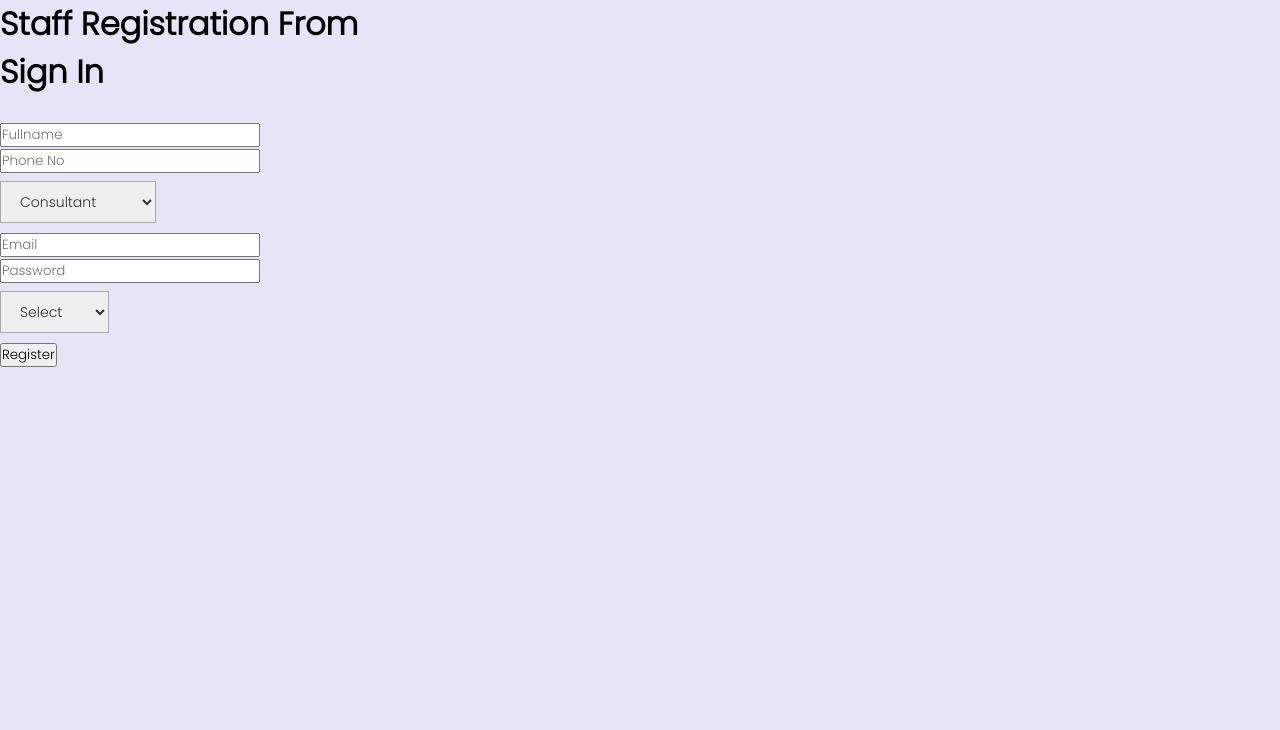
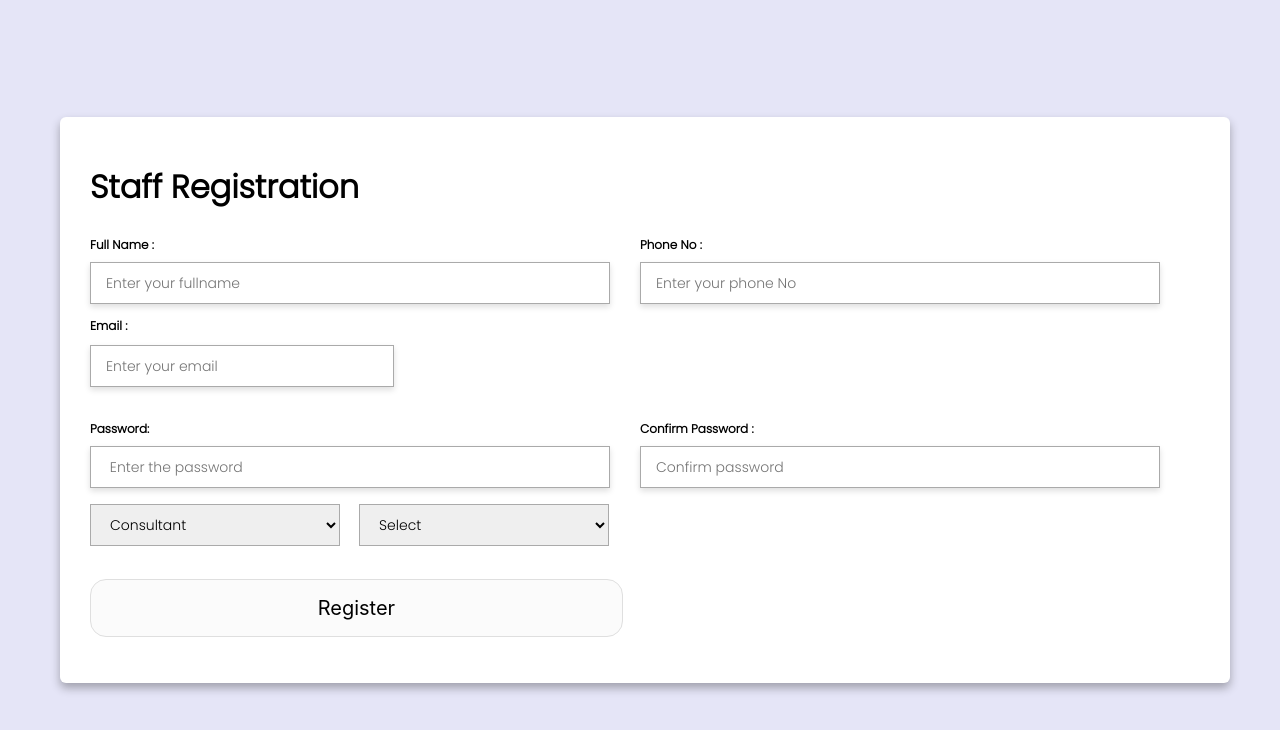
Before and after one commit to Katheesh1224/Gynecology, a React (Create React App) app in the folder gyn/: page /Register_staff in a window 1280 px wide. Shown: the top 730 px of the page. Built offline with nearby package versions, Linux system fonts and the light colour scheme.

Commit message:
Registers CSS complete

```diff
--- a/gyn/src/App.css
+++ b/gyn/src/App.css
@@ -279,3 +279,74 @@ input[type="radio"] + label::before {
 input[type="radio"]:checked + label::before {
   background-color: #512da8;
 }
+
+input[type="radio"] + label::after {
+  content: "";
+  position: absolute;
+  top: 4px;
+  left: 4px;
+  width: 5px;
+  height: 5px;
+  background-color: #ffffff;
+  border-radius: 100%;
+  display: none;
+}
+
+.button{
+  align-items: center;
+  background-color: rgba(240, 240, 240, 0.26);
+  border: 1px solid #DFDFDF;
+  border-radius: 16px;
+  box-sizing: border-box;
+  color: #000000;
+  cursor: pointer;
+  display: flex;
+  font-family: Inter, sans-serif;
+  font-size: 18px;
+  justify-content: center;
+  line-height: 28px;
+  max-width: 100%;
+  padding: 14px 22px;
+  text-decoration: none;
+  transition: all .2s;
+  user-select: none;
+  -webkit-user-select: none;
+  touch-action: manipulation;
+  width: 48%;
+}
+
+.button:active,
+.button:hover {
+  outline: 0;
+}
+
+.button:hover {
+  background-color: #FFFFFF;
+  border-color: rgba(0, 0, 0, 0.19);
+}
+#status{
+  color: black;
+  font-size: 14px;
+  /* margin-top: 10px; */
+  /* margin-left: 10px; */
+  width: 250px;
+}
+.status{
+  background-color: #000000;
+}
+
+form .dropdownflex {
+  display: flex;
+  width: 250px;
+  flex-direction: row;
+}
+.input-fieldL{
+  margin-right: 19px;
+}
+@media (min-width: 768px) {
+  .button{
+    font-size: 20px;
+    min-width: 200px;
+    padding: 14px 16px;
+  }
+}
--- a/gyn/src/Register_staff.js
+++ b/gyn/src/Register_staff.js
@@ -1,4 +1,4 @@
-import './login.css';
+import './App.css';
 import axios from 'axios';
 import React ,{ useState } from 'react';
 
@@ -33,33 +33,55 @@ const  Register_staff = () =>{
 
 
     return(
-        <div className="form-container sign-in">
-            <h1>Staff Registration From</h1>
+        <div className="container">
         <form onSubmit={handleSubmit}>
-            <h1>Sign In</h1>
+            <h1>Staff Registration </h1>
             <br />
-            <input type='text' name='name' placeholder='Fullname' onChange={e =>setValues({...values,name:e.target.value})} /><br />
-            <input type='number' name='phone_no' placeholder='Phone No'  onChange={e =>setValues({...values,phone_no:e.target.value})} /><br />
-            <select name="role" id="role" onChange={e =>setValues({...values,role:e.target.value})} >
+            <div className="fields">
+                <div className="input-field">
+                <label htmlFor="fullname">Full Name : </label>
+            <input type='text' name='name' placeholder='Enter your fullname' onChange={e =>setValues({...values,name:e.target.value})} />
+            </div >
+            <div className="input-field">
+            <label htmlFor="phoneno">Phone No : </label>
+            <input type='number' name='phone_no' placeholder='Enter your phone No'  onChange={e =>setValues({...values,phone_no:e.target.value})} /></div>
+            </div>
+
+            <div className="input-field">
+            <label htmlFor="email">Email : </label><br/>
+            <input type="text" name="email" placeholder="Enter your email"  onChange={handleChange} />
+             </div>
+            {/* {formErrors.email && <p style={{ color: "red" }}>{formErrors.email}</p>}<br /> */}
+            <br/>
+             <div className="fields">
+            <div className="input-field">
+            <label htmlFor="password">Password: </label>
+            <input type="password" name="password" placeholder=" Enter the password" onChange={handleChange} /></div>
+            <div className="input-field">
+            <label htmlFor="Cpassword">Confirm Password : </label>
+            <input type="password" name="password" placeholder="Confirm password" /></div>
+            {/* {formErrors.password && <p style={{ color: "red" }}>{formErrors.password}</p>}<br /> */}
+            </div>
+            <div className="dropdownflex">
+            <div className="input-fieldL">
+            <select name="role" id="status" onChange={e =>setValues({...values,role:e.target.value})} >
                                     <option value="consultant">Consultant</option>
                                     <option value="registrar">Registrar</option>
                                     <option value="medical_officer">Medical Officer</option>
                                     <option value="data_entry">Data Entry</option>
-                                </select><br />
-            <input type="text" name="email" placeholder="Email"  onChange={handleChange} /><br />
-            {/* {formErrors.email && <p style={{ color: "red" }}>{formErrors.email}</p>}<br /> */}
-
-            <input type="password" name="password" placeholder="Password" onChange={handleChange} /><br />
-            {/* {formErrors.password && <p style={{ color: "red" }}>{formErrors.password}</p>}<br /> */}
-
+                                </select>
+                                </div>
+            <div className="input-field">
             <select name="status" id="status" onChange={e =>setValues({...values,status:e.target.value})} >
                 <option value="">Select</option>
                 <option value="active">Active</option>
                 <option value="pending">Pending</option>
                 <option value="inactive">Inactive</option>
-            </select><br />
-
-            <button type='submit'>Register</button>
+            </select>
+            </div>
+            </div>
+            <br/>
+            <button type='submit' class="button">Register</button>
 
         </form>
     </div>
--- /dev/null
+++ b/gyn/src/home.css
@@ -0,0 +1,111 @@
+* {
+  padding: 0;
+  margin: 0;
+  box-sizing: border-box;
+
+}
+
+.homeContainer {
+
+    position: relative;
+    margin-top: 16px;
+    min-height: 490px;
+    background-color: rgb(8, 8, 8);
+    border-radius: 20px;
+    align-items: center;
+    justify-content: center;
+    width: 1000px;
+}
+
+ul {
+  display: flex;
+}
+
+li {
+  list-style: none;
+}
+
+ul li a {
+    top: 200px;
+  color: #fff;
+  font-size: 2rem;
+  text-decoration: none;
+  padding: 0.4rem 1rem;
+  margin: 0 10px 0 80px;
+  position: relative;
+  transition: all 0.5s;
+  text-transform: uppercase;
+}
+
+.list-items:before {
+  content: "";
+  position: absolute;
+  bottom: 12px;
+  left: 12px;
+  width: 12px;
+  height: 12px;
+  border: 3px solid white;
+  border-width: 0 0 3px 3px;
+  opacity: 0;
+  transition: all 0.6s;
+}
+
+.list-items:hover:before {
+  opacity: 1;
+  bottom: -8px;
+  left: -8px;
+}
+
+.list-items:after {
+  content: "";
+  position: absolute;
+  top: 0;
+  right: 0;
+  width: 12px;
+  height: 12px;
+  border: 3px solid white;
+  border-width: 3px 3px 0 0;
+  opacity: 0;
+  transition: all 0.6s;
+}
+
+.list-items:hover:after {
+  opacity: 1;
+  top: -8px;
+  right: -8px;
+}
+.button3{
+    align-items: center;
+    background-color: rgba(101, 94, 94, 0.589);
+    border: 1px solid #DFDFDF;
+    border-radius: 16px;
+    box-sizing: border-box;
+    color: #fffcfc;
+    cursor: pointer;
+    display: flex;
+    font-family: Inter, sans-serif;
+    font-size: 18px;
+    justify-content: center;
+    line-height: 28px;
+    max-width: 100%;
+    padding: 14px 22px;
+    text-decoration: none;
+    transition: all .2s;
+    user-select: none;
+    -webkit-user-select: none;
+    touch-action: manipulation;
+    width: 40%;
+    margin: 30% 0 0 30%;
+
+  }
+
+  .button3:active,
+  .button3:hover {
+    outline: 0;
+  }
+
+  .button3:hover {
+    background-color: #ffffff;
+    border-color: rgba(0, 0, 0, 0.19);
+    color: #000;
+  }
--- a/gyn/src/home.js
+++ b/gyn/src/home.js
@@ -1,18 +1,18 @@
 import React from 'react';
 import {useNavigate } from 'react-router-dom';
 import axios from 'axios';
-
+import './home.css';
 
 const Home = () =>{
 
     const navigate = useNavigate();
 
-    const handleClick = () => {
-        navigate('/patient_registration');
-    }
-    const handleClick2 = () =>{
-        navigate('/Register_staff');
-    }
+    // const handleClick = () => {
+    //     navigate('/patient_registration');
+    // }
+    // const handleClick2 = () =>{
+    //     navigate('/Register_staff');
+    // }
     const handleLogout = async () => {
         try {
           await axios.get('http://localhost:8081/logout');
@@ -31,11 +31,13 @@ const Home = () =>{
     //     .catch(err =>console.log(err))
     // }
     return(
-        <div>
-        <h1>Home after Login</h1>
-        <button onClick={handleClick}>patient_registration_Form</button>
-        <button onClick={handleClick2}>Register_staff</button>
-        <button onClick={handleLogout}>Logout</button>
+        <div className='homeContainer'>
+        <ul>
+        <li><a href='patient_registration' class="list-items">Patient_registration_form</a></li>
+        <li><a href='Register_staff' class="list-items">Register_staff</a></li>
+        </ul>
+        <button onClick={handleLogout} class="button3">Logout</button>
+
         </div>
     );
 
--- a/gyn/src/patient_registration.jsx
+++ b/gyn/src/patient_registration.jsx
@@ -106,7 +106,7 @@ const PReg = () => {
                             <div className="input-fieldN">
                                 <label htmlFor="blood_gr">Blood Group : </label>
                                 <select name="blood_gr" id="blood_gr" onChange={handleBloodGroupChange}
-        value={values.bloodgr} required>
+                                    value={values.bloodgr} required>
                                     <option value="">Select here</option>
                                     <option value="A+">A+</option>
                                     <option value="A-">A-</option>
```
